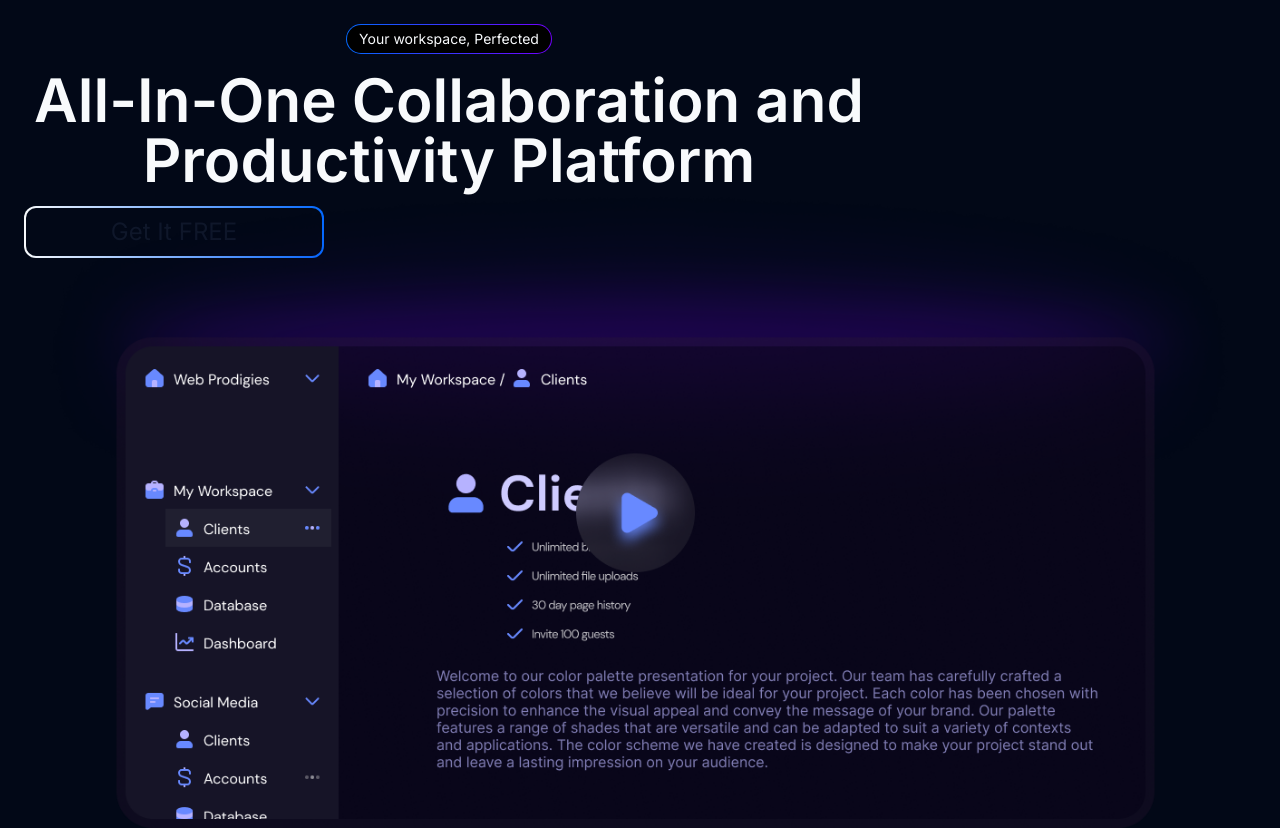
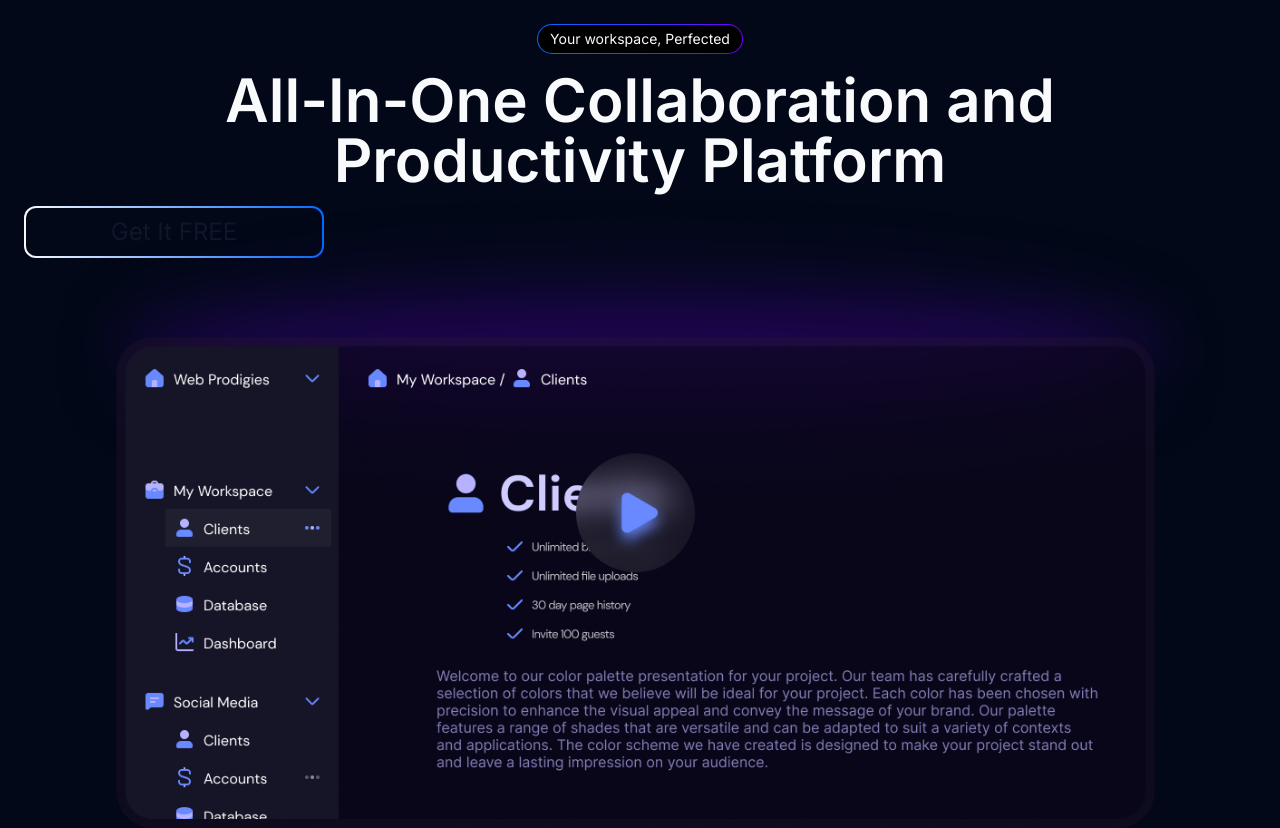
Before and after one commit to drilonhametaj25/take-notes, a Next.js app: page / in a window 1280 px wide. Built offline with nearby package versions, Linux system fonts and the light colour scheme; no server answers; the database is empty.

Commit message:
fix some layout alignment

```diff
--- a/src/app/(site)/page.tsx
+++ b/src/app/(site)/page.tsx
@@ -15,10 +15,10 @@ const HomePage = () => {
                 sm:flex-col
                 gap-4
                 md:justify-center
-                md:items-start
+                justify-center
             '>
                 <TitleSection pill="Your workspace, Perfected" title='All-In-One Collaboration and Productivity Platform'/>
-                <div className="bg-white p-[2px] mt-[6] rounded-xl bg-gradient-to-r from-primary to-brand-primaryBlue sm:w-[300px]">
+                <div className="bg-white p-[2px] mt-[6] rounded-xl bg-gradient-to-r from-primary to-brand-primaryBlue sm:w-[300px] justify-center">
                     <Button variant="btn-secondary" className="w-full rounded-[10px] p-6 text-2xl bg-background">Get It FREE</Button>
                 </div>
                 <div className="md:mt-[-90px] sm:w-full w-[750px] justify-center items-center mt-[-40px] sm:ml-0 ml-[-50px]"><Image src={Banner} alt='Application Banner' />
```
